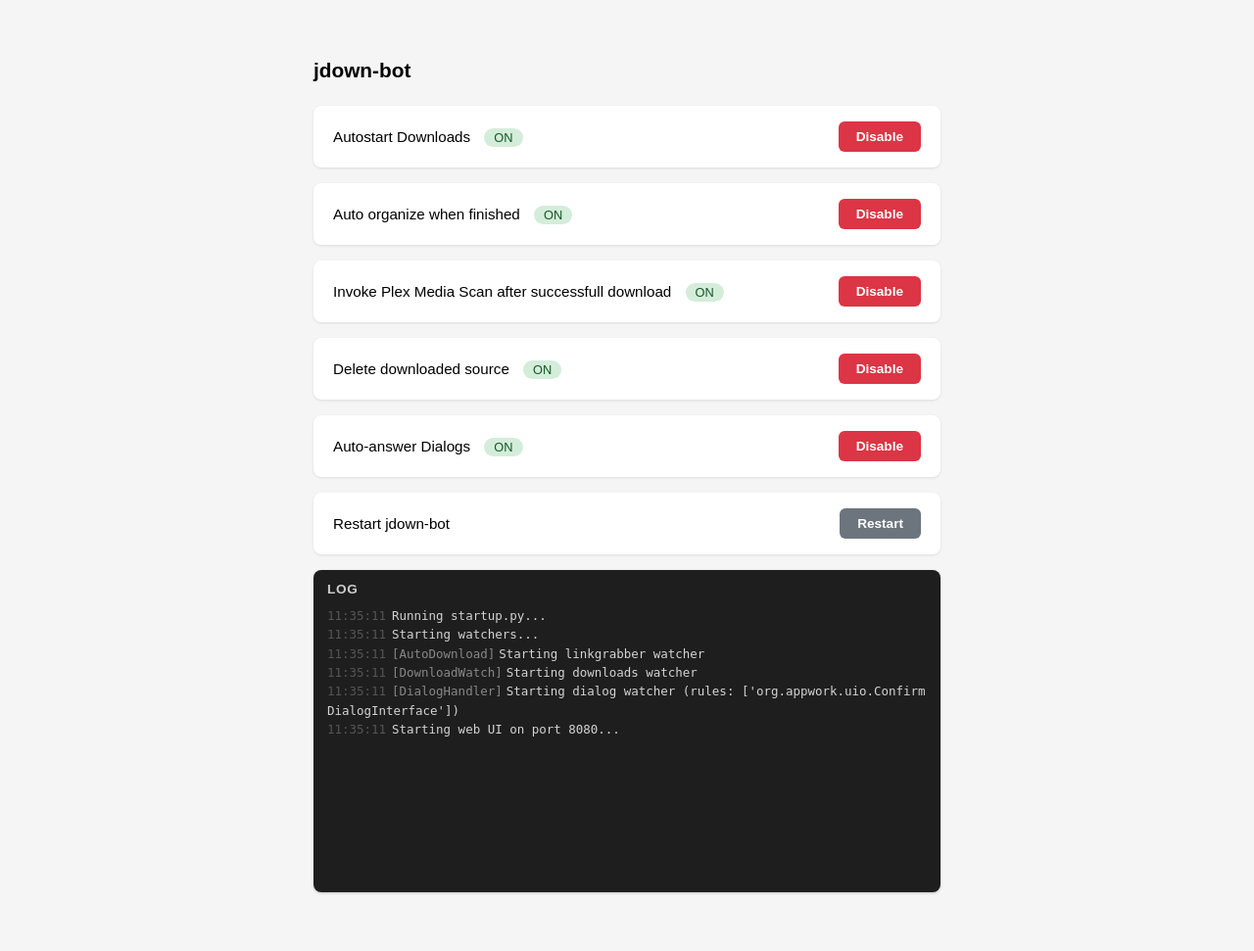
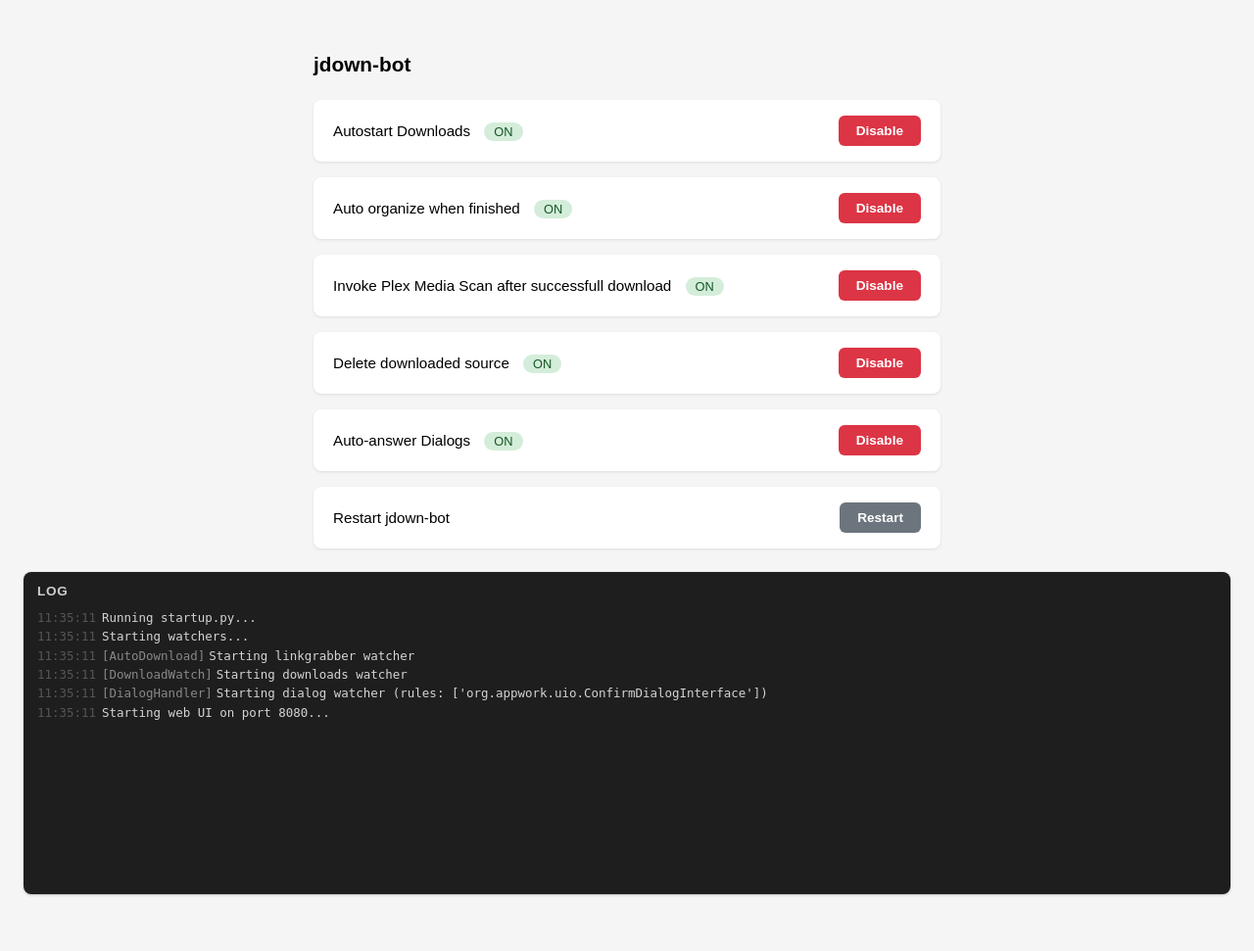
Before and after one commit to Evilcat182/jdown, a Flask app: page / in a window 1280 px wide. Shown: the whole page at 98% size. After the commit the page ends 915 px from the top, so only its background shows below. Run offline with Flask 3, Linux system fonts and the light colour scheme; parts of the project's set-up code (start-up, migrations or seed data) failed here and were passed over.

Commit message:
Refactor index.html: adjust body styling, enhance log panel layout, and wrap controls in a div

```diff
--- a/jdown-bot/web/templates/index.html
+++ b/jdown-bot/web/templates/index.html
@@ -4,7 +4,8 @@
   <meta charset="UTF-8">
   <title>jdown-bot</title>
   <style>
-    body { font-family: sans-serif; max-width: 640px; margin: 60px auto; padding: 0 16px; background: #f5f5f5; }
+    body { font-family: sans-serif; margin: 0; padding: 40px 24px 32px; background: #f5f5f5; box-sizing: border-box; }
+    .controls { max-width: 640px; margin: 0 auto; }
     h1 { font-size: 1.3rem; margin-bottom: 24px; }
     .card { background: #fff; border-radius: 8px; padding: 16px 20px; margin-bottom: 16px;
             display: flex; align-items: center; justify-content: space-between;
@@ -22,9 +23,10 @@
 
     /* Log panel */
     #log-panel { background: #1e1e1e; border-radius: 8px; padding: 12px 14px;
-                 margin-top: 8px; box-shadow: 0 1px 3px rgba(0,0,0,.2); }
+                 margin-top: 24px; box-shadow: 0 1px 3px rgba(0,0,0,.2); }
     #log-panel h2 { color: #ccc; font-size: 0.85rem; margin: 0 0 10px; letter-spacing: .05em; text-transform: uppercase; }
-    #log-output { height: 280px; overflow-y: auto; font-family: monospace; font-size: 0.78rem;
+    #log-output { height: calc(100vh - 520px); min-height: 200px; overflow-y: auto;
+                  font-family: monospace; font-size: 0.78rem;
                   line-height: 1.55; white-space: pre-wrap; word-break: break-all; }
     .log-info    { color: #d4d4d4; }
     .log-debug   { color: #6a9955; }
@@ -36,6 +38,7 @@
   </style>
 </head>
 <body>
+  <div class="controls">
   <h1>jdown-bot</h1>
 
   <div class="card" id="card-linkgrabber">
@@ -82,6 +85,8 @@
     <span class="label" title="Restart the jdown-bot process">Restart jdown-bot</span>
     <button class="btn-restart" id="btn-restart" onclick="restart()">Restart</button>
   </div>
+
+  </div><!-- /.controls -->
 
   <div id="log-panel">
     <h2>Log</h2>
```
